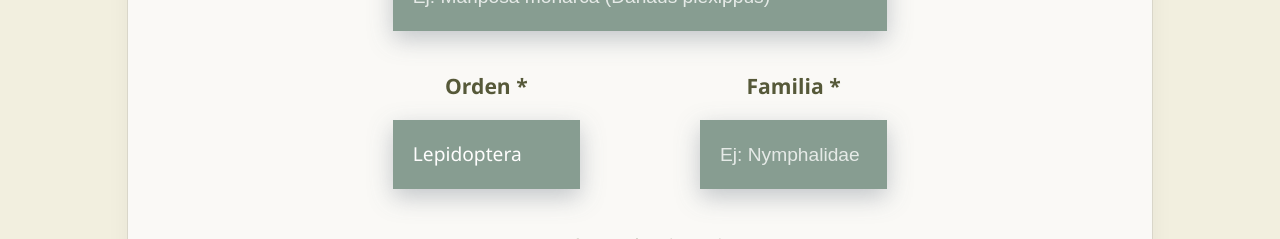
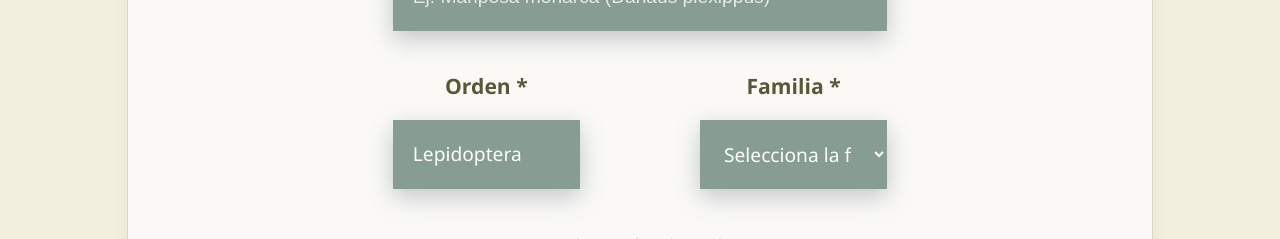
Before and after one commit to irinatiron/polinizadores-america-mariposas, a React (Vite) app: page /new-butterfly in a window 1280 px wide. Shown: the part 2020-2259 px from the top of the page. Built offline with nearby package versions, Linux system fonts and the light colour scheme; a web font is replaced by a local one.

Commit message:
feat(FormCreate):change family input to dropdown with predefined butterfly families (#5)

```diff
--- a/src/components/FormCreate.css
+++ b/src/components/FormCreate.css
@@ -78,7 +78,7 @@ label {
     margin-bottom: 20px;
 }
 
-input, textarea {
+input, textarea, select {
     padding: 20px;
     font-size: 1em;
     border: none;
--- a/src/components/FormCreate.jsx
+++ b/src/components/FormCreate.jsx
@@ -44,6 +44,16 @@ const Form = ({ onSubmit }) => {
     });
   };
 
+  const butterflyFamilies = [
+    'Nymphalidae',
+    'Papilionidae',
+    'Pieridae',
+    'Lycaenidae',
+    'Hesperiidae',
+    'Riodinidae',
+  ];
+
+
   return ( // Renderizado del form
     <form onSubmit={handleSubmit}>
       <div id='required-fields'>
@@ -60,10 +70,27 @@ const Form = ({ onSubmit }) => {
 
 
         </div>
+
+
+        {/* <div className="form-group" id='family-group'>
+          <label htmlFor="input-family">Familia *</label>
+          <input type="text" id="input-family" name="family" value={formData.family} onChange={handleChange} placeholder='Ej: Nymphalidae' required />
+        </div> */}
+
         <div className="form-group" id='family-group'>
           <label htmlFor="input-family">Familia *</label>
-          <input type="text" id="input-family" name="family" value={formData.family} onChange={handleChange} placeholder='Ej: Nymphalidae' required />
+          <select id="input-family" name="family" value={formData.family} onChange={handleChange} required>
+            <option value="">Selecciona la familia</option>
+            {butterflyFamilies.map((family) => (
+              <option key={family} value={family}>
+                {family}
+              </option>
+            ))}
+          </select>
         </div>
+
+
+
       </div>
       <div id='optional-fields'>
         <p id='p-optional'>Información adicional</p>
```
